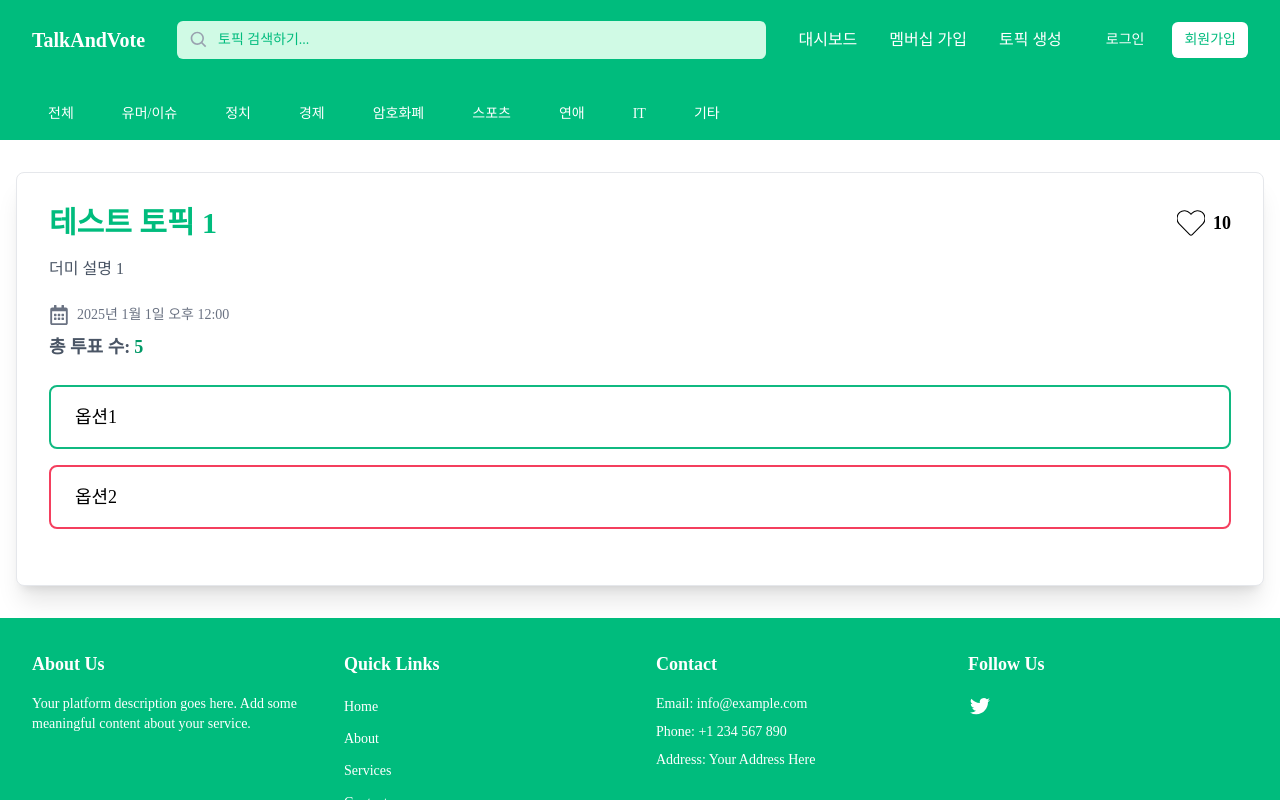
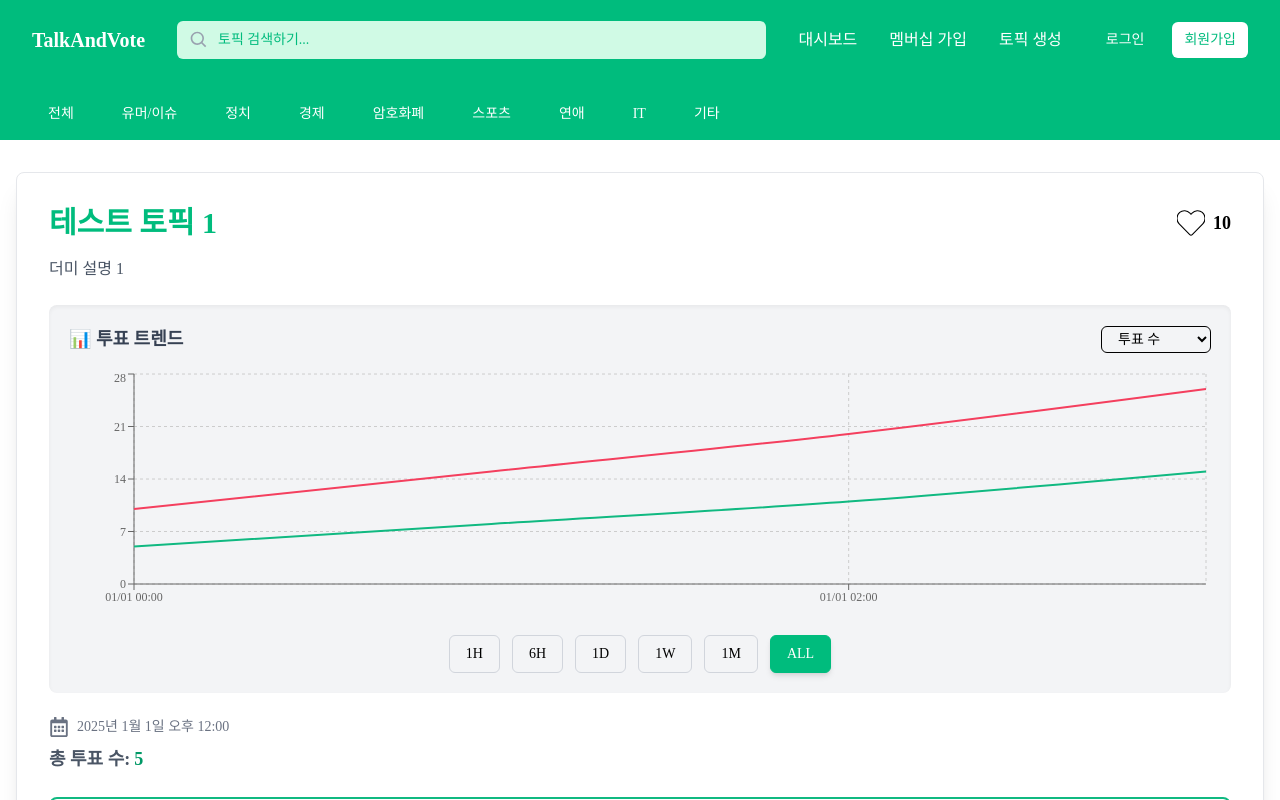
Before and after one commit to Griotold/talk-and-vote, a React app in the folder frontend/: page /topic/1 in a window 1280 px wide. Shown: the top 800 px of the page. Built offline with nearby package versions, Linux system fonts and the light colour scheme; the HTML template or start-up script is replaced by a standard one; a web font is replaced by a local one.

Commit message:
6-2. 토픽 그래프 제작

```diff
--- a/frontend/package.json
+++ b/frontend/package.json
@@ -15,6 +15,7 @@
     "react-dom": "^19.1.1",
     "react-icons": "^5.5.0",
     "react-router-dom": "^7.9.3",
+    "recharts": "^3.2.1",
     "sweetalert2": "^11.23.0",
     "tailwindcss": "^4.1.14"
   },
--- /dev/null
+++ b/frontend/src/Pages/SingleTopic/Chart/ChartCanvas.jsx
@@ -0,0 +1,50 @@
+import React from "react";
+import {
+  ResponsiveContainer,
+  LineChart,
+  Line,
+  XAxis,
+  YAxis,
+  Tooltip,
+  CartesianGrid,
+} from "recharts";
+
+const ChartCanvas = ({ data, metric, options, colors }) => (
+  <ResponsiveContainer width="100%" height={250}>
+    <LineChart data={data}>
+      <CartesianGrid strokeDasharray="3 3" />
+      <XAxis
+        dataKey="time"
+        tick={{ fontSize: 12 }}
+        interval={Math.ceil((data?.length || 0) / 6)}
+        minTickGap={50}
+      />
+      <YAxis
+        tick={{ fontSize: 12 }}
+        domain={metric === "percent" ? [0, 100] : ["auto", "auto"]}
+        tickFormatter={(v) => (metric === "percent" ? `${v}%` : v)}
+      />
+      <Tooltip
+        formatter={(value, name) => {
+          const index = name.split("_")[1];
+          return [metric === "percent" ? `${value}%` : value, options[index]];
+        }}
+      />
+      {options.map((_, i) => (
+        <Line
+          key={i}
+          type="monotone"
+          dataKey={`${metric}_${i}`}
+          name={`option_${i}`}
+          stroke={colors[i]}
+          strokeWidth={2}
+          dot={false}
+          connectNulls
+          activeDot={{ r: 6 }}
+        />
+      ))}
+    </LineChart>
+  </ResponsiveContainer>
+);
+
+export default ChartCanvas;
--- /dev/null
+++ b/frontend/src/Pages/SingleTopic/Chart/ChartHeader.jsx
@@ -0,0 +1,18 @@
+import React from "react";
+
+const ChartHeader = ({ chartMetric, setChartMetric, loading }) => (
+  <div className="flex justify-between items-center mb-4">
+    <h2 className="text-lg font-semibold text-gray-700">📊 투표 트렌드</h2>
+    <select
+      value={chartMetric}
+      onChange={(e) => setChartMetric(e.target.value)}
+      className="px-3 py-1 border rounded-md text-sm"
+      disabled={loading}
+    >
+      <option value="count">투표 수</option>
+      <option value="percent">백분율 (%)</option>
+    </select>
+  </div>
+);
+
+export default ChartHeader;
--- /dev/null
+++ b/frontend/src/Pages/SingleTopic/Chart/TimeFrameButtons.jsx
@@ -0,0 +1,22 @@
+import React from "react";
+
+const TimeFrameButtons = ({ selected, onChange, loading, options }) => (
+  <div className="flex justify-center space-x-3 mt-4">
+    {options.map((frame) => (
+      <button
+        key={frame}
+        onClick={() => onChange(frame)}
+        disabled={loading}
+        className={`px-4 py-2 text-sm font-medium rounded-md border transition-all duration-200 ${
+          selected === frame
+            ? "bg-emerald-500 text-white border-emerald-500 shadow-md"
+            : "border-gray-300 hover:border-emerald-500"
+        }`}
+      >
+        {frame}
+      </button>
+    ))}
+  </div>
+);
+
+export default TimeFrameButtons;
--- /dev/null
+++ b/frontend/src/Pages/SingleTopic/Chart/index.jsx
@@ -0,0 +1,83 @@
+import React, { useCallback, useEffect, useState } from "react";
+import { useVote } from "../../../hooks/useVote";
+import ChartHeader from "./ChartHeader";
+import ChartCanvas from "./ChartCanvas";
+import { voteColors } from "../../../constants/voteColors";
+import TimeFrameButtons from "./TimeFrameButtons";
+
+const timeFrames = ["1H", "6H", "1D", "1W", "1M", "ALL"];
+
+const Chart = ({ topicId, voteOptions }) => {
+  const { getTopicVotes } = useVote();
+  const [selectedTimeFrame, setSelectedTimeFrame] = useState("ALL");
+  const [chartMetric, setChartMetric] = useState("count");
+  const [loading, SetLoading] = useState(false);
+  const [voteData, setVoteData] = useState([]);
+
+  const fetchTopicVotes = useCallback(
+    async (frame) => {
+      if (!topicId) return;
+      SetLoading(true);
+
+      const tmpVoteData = await getTopicVotes(topicId, frame);
+      if (tmpVoteData) {
+        const chartData = Object.entries(tmpVoteData).map(([_, d]) => ({
+          time: d.formattedTime,
+          ...Object.entries(d).reduce(
+            (acc, [k, v]) =>
+              typeof v === "object"
+                ? {
+                    ...acc,
+                    [`count_${k}`]: v.count || 0,
+                    [`percent_${k}`]: v.percent || 0,
+                  }
+                : acc,
+            {}
+          ),
+        }));
+
+        setVoteData(chartData);
+      }
+
+      SetLoading(false);
+    },
+    [topicId, getTopicVotes]
+  );
+
+  useEffect(() => {
+    fetchTopicVotes("ALL");
+  }, []);
+
+  const onTimeFrameChage = (frame) => {
+    if (frame !== selectedTimeFrame) {
+      setSelectedTimeFrame(frame);
+      fetchTopicVotes(frame);
+    }
+  };
+
+  return (
+    <div className="bg-gray-100 rounded-lg p-5 shadow-inner mb-6 relative">
+      <ChartHeader
+        chartMetric={chartMetric}
+        setChartMetric={setChartMetric}
+        loading={loading}
+      />
+
+      <ChartCanvas
+        data={voteData}
+        metric={chartMetric}
+        options={voteOptions}
+        colors={voteColors[voteOptions.length]}
+      />
+
+      <TimeFrameButtons
+        selected={selectedTimeFrame}
+        onChange={onTimeFrameChage}
+        loading={loading}
+        options={timeFrames}
+      />
+    </div>
+  );
+};
+
+export default Chart;
--- a/frontend/src/Pages/SingleTopic/index.jsx
+++ b/frontend/src/Pages/SingleTopic/index.jsx
@@ -6,6 +6,7 @@ import { useVote } from "../../hooks/useVote";
 import Header from "./layout/Header";
 import InfoBar from "./layout/InfoBar";
 import VoteButtons from "./layout/VoteButtons";
+import Chart from "./Chart";
 import { voteColors } from "../../constants/voteColors";
 
 const SingleTopic = () => {
@@ -60,6 +61,8 @@ const SingleTopic = () => {
       </div>
     );
 
+    const colors = voteColors[topic.vote_options.length];
+
   return (
     <div className="mex-w-5xl mx-auto bg-white shadow-xl rounded-lg p-8 border border-gray-200">
       <Header
@@ -71,6 +74,8 @@ const SingleTopic = () => {
 
       <p className="text-gray-600 mb-6">{topic.description}</p>
 
+      <Chart topicId={id} voteOptions={topic.vote_options} />
+
       <InfoBar createdAt={topic.created_at} totalVotes={topic.total_vote} />
 
       <VoteButtons
@@ -80,7 +85,7 @@ const SingleTopic = () => {
         hasVoted={topic.has_voted}
         useVoteIndex={topic.user_vote_index}
         onVote={onVote}
-        colors={voteColors[topic.vote_options.length]}
+        colors={colors}
       />
     </div>
   );
```
Also changed, not shown: 1 other file (tests, documents, lock files or other folders).
